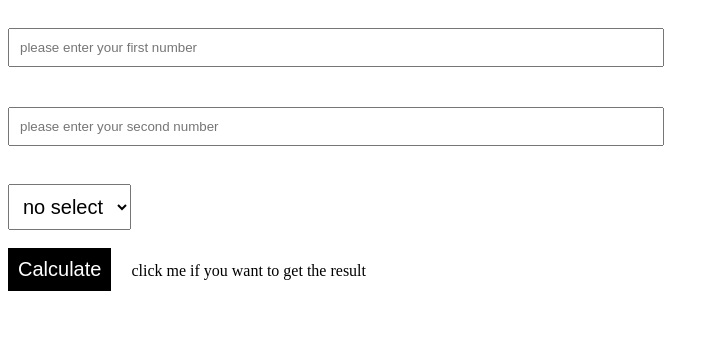
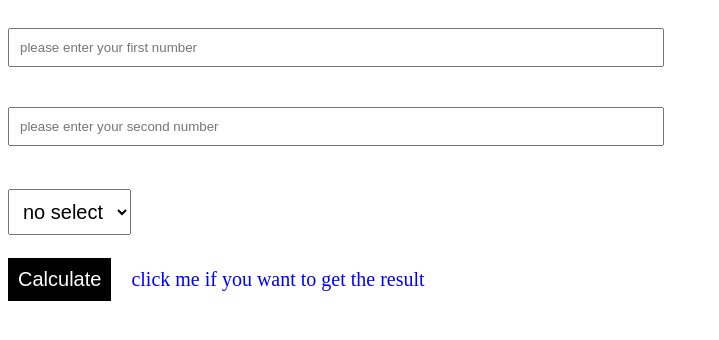
Before and after one commit to laila910/Simple-culculator, a PHP site: page / in a window 1280 px wide. Shown: the top 340 px of the page, without its empty margins (0-719 px from the left). Run offline with PHP 8.4, Linux system fonts and the light colour scheme.

Commit message:
Update index.php

```diff
--- a/index.php
+++ b/index.php
@@ -10,6 +10,11 @@
         <meta name="viewport" content="width=device-width, initial-scale=1">
         <link rel="stylesheet" href="">
         <style>
+        body {
+            font-size: 20px;
+            color: blue;
+        }
+
         input {
             width: 50%;
             padding: 10px;
@@ -31,6 +36,7 @@
             padding: 10px;
             margin-right: 20px;
             font-size: 20px;
+            margin-bottom: 20px;
         }
 
         </style>
```
